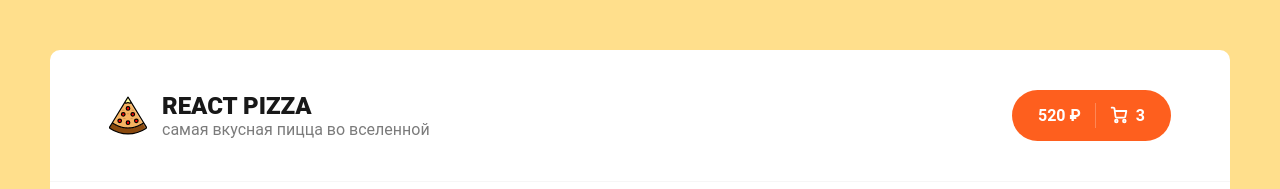
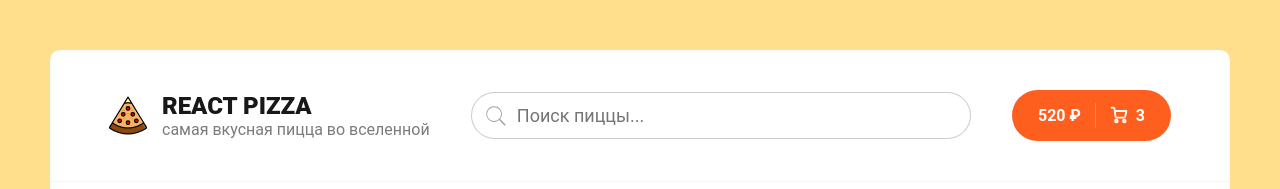
Before and after one commit to Renata-And/react-pizza, a React (Create React App) app: page / in a window 1280 px wide. Shown: the top 189 px of the page. Built offline with nearby package versions, Linux system fonts and the light colour scheme; no server answers; the HTML template or start-up script is replaced by a standard one.

Commit message:
Created search input, realized pizza search in js (array filtering)

```diff
--- a/src/App.js
+++ b/src/App.js
@@ -6,14 +6,16 @@ import Cart from './pages/Cart';
 import NotFound from './pages/NotFound';
 
 import './scss/app.scss';
+import { useState } from 'react';
 
 function App() {
+  const [searchValue, setSearchValue] = useState('');
   return (
     <div className='wrapper'>
-      <Header />
+      <Header searchValue={searchValue} setSearchValue={setSearchValue} />
       <div className='content'>
         <Routes>
-          <Route path='/' element={<Home />} />
+          <Route path='/' element={<Home searchValue={searchValue} />} />
           <Route path='/cart' element={<Cart />} />
           <Route path='*' element={<NotFound />} />
         </Routes>
--- a/src/components/Header.jsx
+++ b/src/components/Header.jsx
@@ -1,7 +1,8 @@
 import { Link } from 'react-router-dom';
 import logoSvg from '../assets/img/pizza-logo.svg';
+import Search from './Search';
 
-function Header() {
+function Header({ searchValue, setSearchValue }) {
   return (
     <div className='header'>
       <div className='container'>
@@ -14,6 +15,7 @@ function Header() {
             </div>
           </div>
         </Link>
+        <Search searchValue={searchValue} setSearchValue={setSearchValue} />
         <div className='header__cart'>
           <Link to='/cart' className='button button--cart'>
             <span>520 ₽</span>
--- /dev/null
+++ b/src/components/Search/index.jsx
@@ -0,0 +1,78 @@
+import styles from './search.module.scss';
+
+function Search({ searchValue, setSearchValue }) {
+  return (
+    <div className={styles.root}>
+      <svg
+        className={styles.searchIicon}
+        enableBackground='new 0 0 512 512'
+        height='512px'
+        id='Layer_1'
+        version='1.1'
+        viewBox='0 0 512 512'
+        width='512px'
+        xmlns='http://www.w3.org/2000/svg'
+      >
+        <path
+          d='M503.866,477.974L360.958,335.052c28.725-34.544,46.017-78.912,46.017-127.336  c0-110.084-89.227-199.312-199.312-199.312C97.599,8.403,8.351,97.631,8.351,207.715c0,110.064,89.248,199.312,199.312,199.312  c48.435,0,92.792-17.292,127.336-46.017l142.908,142.922L503.866,477.974z M29.331,207.715c0-98.334,79.987-178.332,178.332-178.332  c98.325,0,178.332,79.998,178.332,178.332s-80.007,178.332-178.332,178.332C109.318,386.047,29.331,306.05,29.331,207.715z'
+          fill='#37404D'
+        />
+      </svg>
+      <input
+        value={searchValue}
+        className={styles.input}
+        onChange={(event) => setSearchValue(event.target.value)}
+        placeholder='Поиск пиццы...'
+      />
+      {searchValue && (
+        <svg
+          className={styles.closeIcon}
+          onClick={() => setSearchValue('')}
+          enableBackground='new 0 0 32 32'
+          height='32px'
+          id='Layer_1'
+          version='1.1'
+          viewBox='0 0 32 32'
+          width='32px'
+          xmlns='http://www.w3.org/2000/svg'
+        >
+          <g>
+            <polyline
+              fill='none'
+              points='   649,137.999 675,137.999 675,155.999 661,155.999  '
+              stroke='#FFFFFF'
+              strokeLinecap='round'
+              strokeLinejoin='round'
+              strokeMiterlimit='10'
+              strokeWidth='2'
+            />
+            <polyline
+              fill='none'
+              points='   653,155.999 649,155.999 649,141.999  '
+              stroke='#FFFFFF'
+              strokeLinecap='round'
+              strokeLinejoin='round'
+              strokeMiterlimit='10'
+              strokeWidth='2'
+            />
+            <polyline
+              fill='none'
+              points='   661,156 653,162 653,156  '
+              stroke='#FFFFFF'
+              strokeLinecap='round'
+              strokeLinejoin='round'
+              strokeMiterlimit='10'
+              strokeWidth='2'
+            />
+          </g>
+          <g>
+            <path d='M11.312,12.766c0.194,0.195,0.449,0.292,0.704,0.292c0.255,0,0.51-0.097,0.704-0.292c0.389-0.389,0.389-1.02,0-1.409   L4.755,3.384c-0.389-0.389-1.019-0.389-1.408,0s-0.389,1.02,0,1.409L11.312,12.766z' />
+            <path d='M17.407,16.048L28.652,4.793c0.389-0.389,0.389-1.02,0-1.409c-0.389-0.389-1.019-0.561-1.408-0.171L15.296,15   c0,0-0.296,0-0.296,0s0,0.345,0,0.345L3.2,27.303c-0.389,0.389-0.315,1.02,0.073,1.409c0.194,0.195,0.486,0.292,0.741,0.292   s0.528-0.097,0.722-0.292L15.99,17.458l11.249,11.255c0.194,0.195,0.452,0.292,0.706,0.292s0.511-0.097,0.705-0.292   c0.389-0.389,0.39-1.02,0.001-1.409L17.407,16.048z' />
+          </g>
+        </svg>
+      )}
+    </div>
+  );
+}
+
+export default Search;
--- /dev/null
+++ b/src/components/Search/search.module.scss
@@ -0,0 +1,36 @@
+.root {
+  position: relative;
+}
+
+.input {
+  width: 500px;
+  padding: 12px 25px;
+  padding-left: 45px;
+  border: 1px solid rgba(0, 0, 0, 0.2);
+  border-radius: 25px;
+  font-size: 18px;
+}
+
+.searchIicon {
+  width: 20px;
+  height: 20px;
+  position: absolute;
+  top: 50%;
+  left: 25px;
+  transform: translate(-50%, -50%);
+  opacity: 0.5;
+}
+
+.closeIcon {
+  width: 18px;
+  height: 18px;
+  position: absolute;
+  top: 50%;
+  right: 10px;
+  transform: translate(-50%, -50%);
+  opacity: 0.5;
+
+  &:hover {
+    opacity: 0.8;
+  }
+}
--- a/src/pages/Home.jsx
+++ b/src/pages/Home.jsx
@@ -5,7 +5,7 @@ import Sort from '../components/Sort';
 import PizzaBlock from '../components/PizzaBlock';
 import Skeleton from '../components/PizzaBlock/Skeleton';
 
-function Home() {
+function Home({ searchValue }) {
   const [items, setItems] = useState([]);
   const [isLoading, setIsLoading] = useState(true);
   const [categoryId, setCategoryId] = useState(0);
@@ -17,7 +17,6 @@ function Home() {
   });
 
   useEffect(() => {
-    console.log(sortName.order);
     setIsLoading(true);
     fetch(
       `https://667be4be3c30891b865a7892.mockapi.io/pizzas?category=${categoryId}&sortBy=${
@@ -32,6 +31,18 @@ function Home() {
     window.scrollTo(0, 0);
   }, [categoryId, sortName]);
 
+  const skeletonBlocks = [...new Array(6)].map((_, index) => (
+    <Skeleton key={index} />
+  ));
+  const pizzasBlocks = items
+    .filter((obj) => {
+      if (obj.title.toLowerCase().includes(searchValue.toLowerCase())) {
+        return true;
+      }
+      return false;
+    })
+    .map((obj) => <PizzaBlock key={obj.id} {...obj} />);
+
   return (
     <div className='container'>
       <div className='content__top'>
@@ -43,9 +54,7 @@ function Home() {
       </div>
       <h2 className='content__title'>Все пиццы</h2>
       <div className='content__items'>
-        {isLoading
-          ? [...new Array(6)].map((_, index) => <Skeleton key={index} />)
-          : items.map((obj) => <PizzaBlock key={obj.id} {...obj} />)}
+        {isLoading ? skeletonBlocks : pizzasBlocks}
       </div>
     </div>
   );
```
